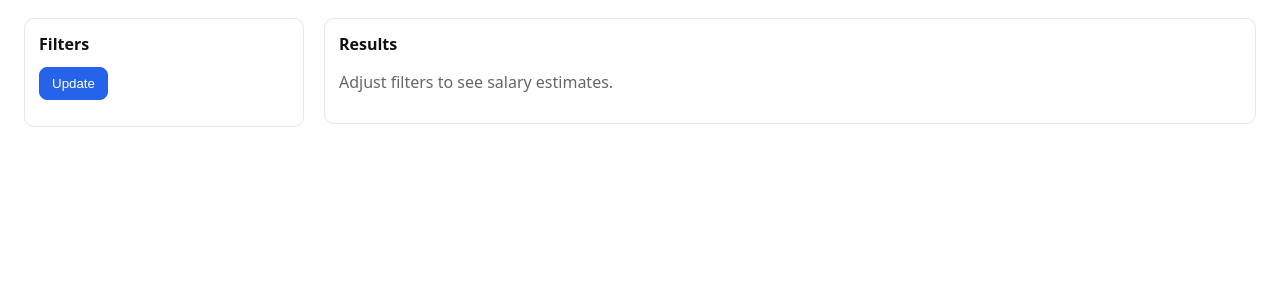
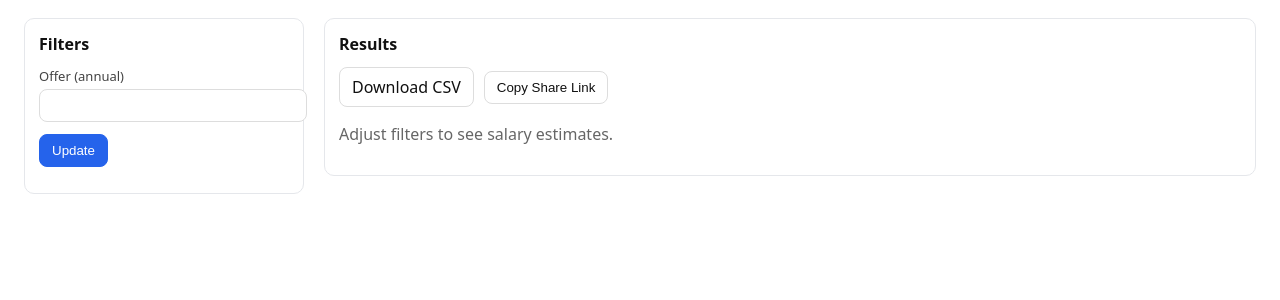
Before and after one commit to NguyenThuan-data/ds_salary_proj, a Flask app: template templates/index.html in a window 1280 px wide. Shown: the part 85-385 px from the top of the page. Run offline with Flask 3, Linux system fonts and the light colour scheme; the template is opened without the code that fills it, so the values that code supplies are empty.

Commit message:
Add offer input, download/share buttons, verdict badges, and small JS
cgen-e52249e70df1484484818528150ba250

```diff
--- a/templates/index.html
+++ b/templates/index.html
@@ -21,10 +21,16 @@
       .btn-primary:hover { background: #1d4ed8; }
       .content-panel { border: 1px solid #e5e7eb; border-radius: 10px; padding: 14px; background: #fff; }
       .section-title { font-weight: 600; margin: 0 0 12px; font-size: 16px; }
+      .toolbar { display: flex; gap: 10px; align-items: center; margin: 8px 0 16px; }
+      .btn-outline { display: inline-block; padding: 8px 12px; border-radius: 8px; border: 1px solid #ddd; background: #fff; color: #111; text-decoration: none; }
       .kpi-row { display: grid; grid-template-columns: repeat(6, 1fr); gap: 10px; }
       .kpi-card { border: 1px solid #eee; border-radius: 10px; padding: 12px; background: #fafafa; }
       .kpi-label { font-size: 12px; color: #555; margin: 0 0 6px; }
       .kpi-value { font-size: 18px; font-weight: 700; }
+      .badge { display: inline-block; padding: 3px 8px; border-radius: 999px; font-size: 12px; border: 1px solid #ddd; }
+      .badge-good { background: #ecfdf5; color: #065f46; border-color: #a7f3d0; }
+      .badge-fair { background: #eff6ff; color: #1e40af; border-color: #bfdbfe; }
+      .badge-bad { background: #fef2f2; color: #991b1b; border-color: #fecaca; }
       .table { width: 100%; border-collapse: collapse; }
       .table th, .table td { padding: 8px; border-bottom: 1px solid #eee; text-align: left; }
       .muted { color: #666; }
@@ -90,6 +96,11 @@
           {% endif %}
 
           <div class="filter-group">
+            <label class="label-text" for="offer">Offer (annual)</label>
+            <input id="offer" name="offer" class="select-input" type="number" step="1000" min="0" value="{{ selected.get('offer') }}">
+          </div>
+
+          <div class="filter-group">
             <button class="btn-primary" type="submit">Update</button>
           </div>
         </form>
@@ -97,6 +108,10 @@
 
       <main class="content-panel">
         <h2 class="section-title">Results</h2>
+        <div class="toolbar">
+          <a class="btn-outline" href="/download?{{ request.query_string.decode() }}">Download CSV</a>
+          <button class="btn-outline" type="button" id="shareBtn">Copy Share Link</button>
+        </div>
         {% if summary %}
           <div class="kpi-row">
             <div class="kpi-card"><div class="kpi-label">Samples</div><div class="kpi-value">{{ summary.count }}</div></div>
@@ -106,6 +121,18 @@
             <div class="kpi-card"><div class="kpi-label">P75</div><div class="kpi-value">{{ summary.p75 }}</div></div>
             <div class="kpi-card"><div class="kpi-label">Range</div><div class="kpi-value">{{ summary.min }} - {{ summary.max }}</div></div>
           </div>
+          {% if selected.get('offer') and verdict %}
+            <p>
+              Offer check:
+              {% if verdict == 'below' %}
+                <span class="badge badge-bad">Below market (under P25)</span>
+              {% elif verdict == 'above' %}
+                <span class="badge badge-good">Above market (over P75)</span>
+              {% else %}
+                <span class="badge badge-fair">Within market (P25–P75)</span>
+              {% endif %}
+            </p>
+          {% endif %}
         {% else %}
           <p class="muted">Adjust filters to see salary estimates.</p>
         {% endif %}
@@ -151,5 +178,17 @@
         {% endif %}
       </main>
     </div>
+    <script>
+      (function(){
+        var btn = document.getElementById('shareBtn');
+        if(!btn) return;
+        btn.addEventListener('click', function(){
+          var url = window.location.href;
+          navigator.clipboard && navigator.clipboard.writeText(url);
+          btn.textContent = 'Link copied';
+          setTimeout(function(){ btn.textContent = 'Copy Share Link'; }, 1500);
+        });
+      })();
+    </script>
   </body>
 </html>
```
